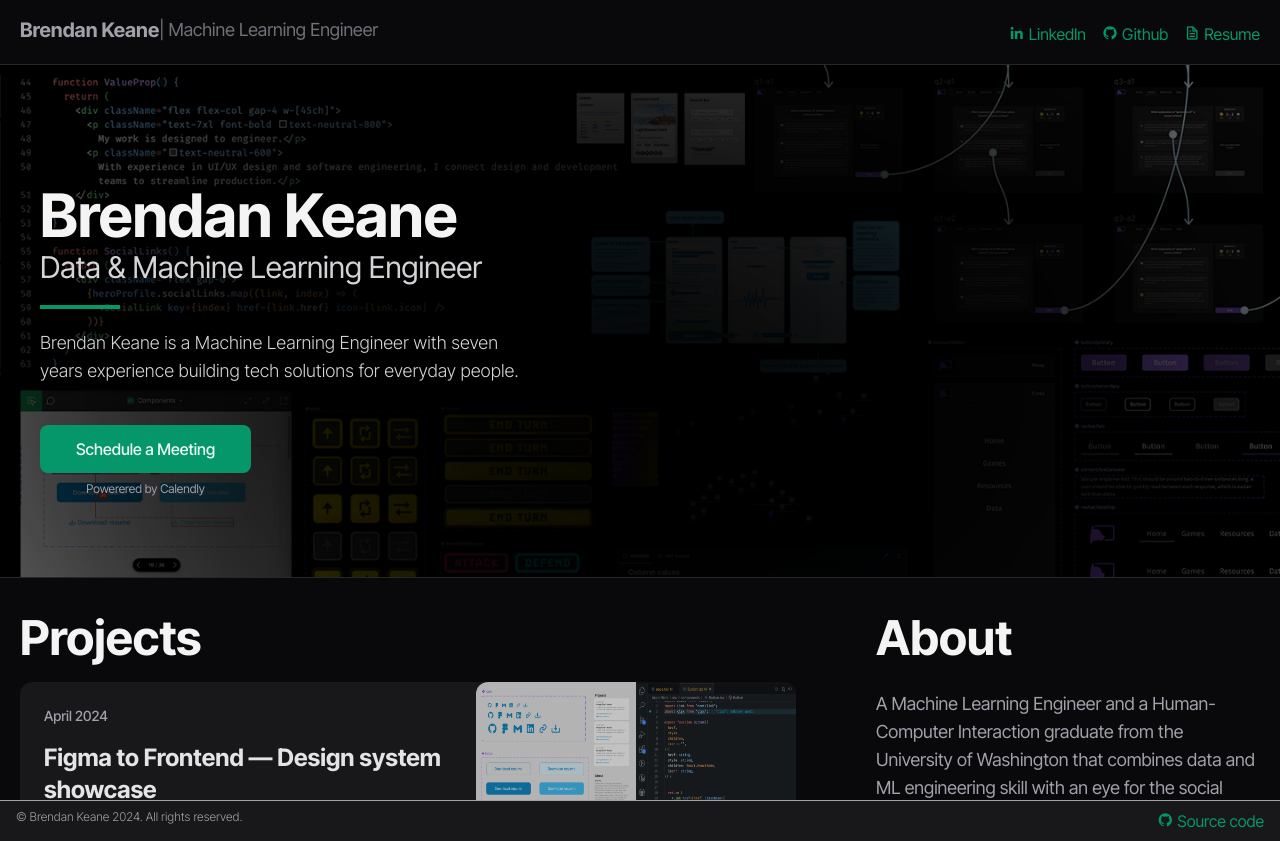
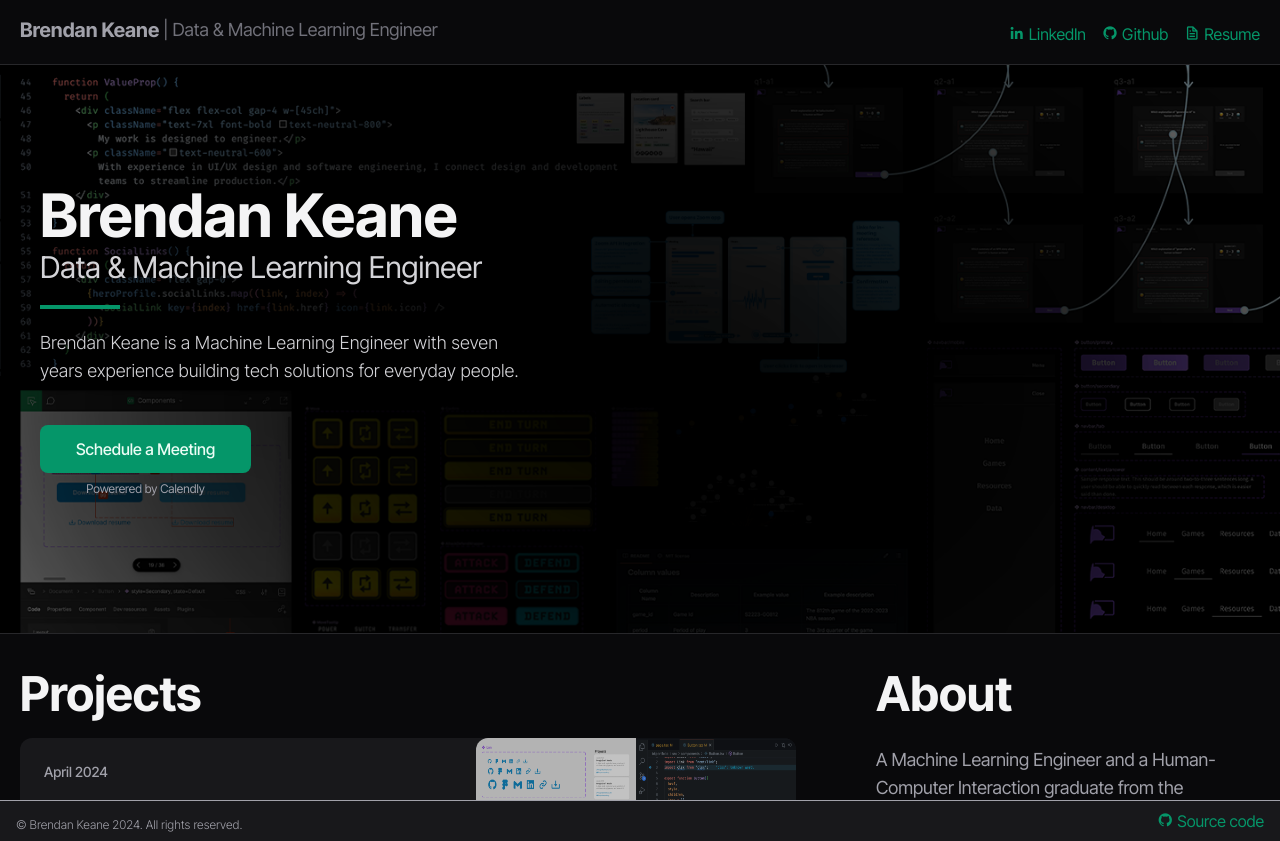
Before and after one commit to brendanwilliam/bkportfolio, a Next.js app: page / in a window 1280 px wide. Built offline with nearby package versions, Linux system fonts and the light colour scheme.

Commit message:
Adjusted hero spacing

```diff
--- a/src/components/Footer.tsx
+++ b/src/components/Footer.tsx
@@ -5,7 +5,7 @@ export function Footer() {
   return (
     <footer>
       <div className="w-full bg-zinc-900 py-2 px-4 relative z-50 border-t border-zinc-400">
-        <div className="flex justify-between">
+        <div className="flex justify-between items-end">
           <div>
             <p className="text-zinc-400 text-xs font-light">&copy; Brendan Keane {new Date().getFullYear()}. All rights reserved.</p>
           </div>
--- a/src/components/Header.tsx
+++ b/src/components/Header.tsx
@@ -13,11 +13,11 @@ interface HeroProfile {
 const heroProfile: HeroProfile = {
   name: "Brendan Keane",
   location: "Seattle, WA",
-  title: "Machine Learning Engineer",}
+  title: "Data & Machine Learning Engineer",}
 
 function Title() {
   return (
-    <h1 className="md:text-xl text-base font-bold text-zinc-400 mb-2 md:flex hidden">{heroProfile.name}<span className="md:text-lg text-sm font-normal text-zinc-500">{' | '}{heroProfile.title}</span></h1>
+    <h1 className="md:text-xl text-base font-bold text-zinc-400 mb-2 md:flex hidden">{heroProfile.name}<span className="md:text-lg text-sm font-normal text-zinc-500 ml-1">{' | '}{heroProfile.title}</span></h1>
   )
 }
 
--- a/src/components/Hero.tsx
+++ b/src/components/Hero.tsx
@@ -20,7 +20,7 @@ function ValueProp() {
 
 function HeroProfile() {
   return (
-    <div className="container mx-auto flex flex-col justify-center items-start gap-10 py-20">
+    <div className="container mx-auto flex flex-col justify-center items-start gap-10 py-20 mb-14">
       <ValueProp />
       <MeetingButton />
     </div>
```
